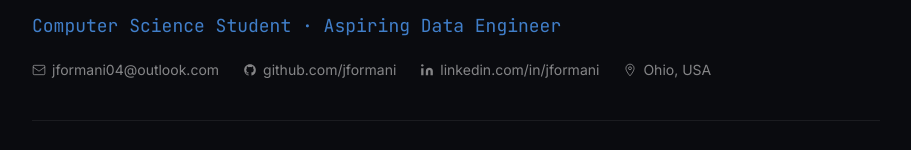
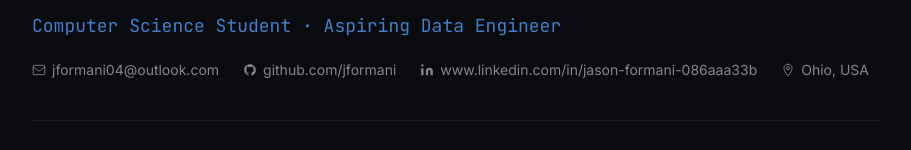
Before and after one commit to jformani04/portfolio, a Next.js app: page /resume in a window 1280 px wide. Shown: the part 165-315 px from the top of the page, without its empty margins (184-1095 px from the left). Built offline with nearby package versions, Linux system fonts and the light colour scheme.

Commit message:
Update LinkedIn profile URL

```diff
--- a/app/resume/page.tsx
+++ b/app/resume/page.tsx
@@ -50,8 +50,8 @@ export default function ResumePage() {
             <a href="https://github.com/jformani" target="_blank" rel="noopener noreferrer" className="hover:text-blue transition-colors flex items-center gap-1.5">
               <GithubIcon /> github.com/jformani
             </a>
-            <a href="https://linkedin.com/in/jformani" target="_blank" rel="noopener noreferrer" className="hover:text-blue transition-colors flex items-center gap-1.5">
-              <LinkedinIcon /> linkedin.com/in/jformani
+            <a href="https://www.linkedin.com/in/jason-formani-086aaa33b" target="_blank" rel="noopener noreferrer" className="hover:text-blue transition-colors flex items-center gap-1.5">
+              <LinkedinIcon /> www.linkedin.com/in/jason-formani-086aaa33b
             </a>
             <span className="flex items-center gap-1.5">
               <LocationIcon /> Ohio, USA
--- a/components/Contact.tsx
+++ b/components/Contact.tsx
@@ -17,8 +17,8 @@ const contacts = [
   },
   {
     label: 'LinkedIn',
-    value: 'linkedin.com/in/jformani',
-    href: 'https://linkedin.com/in/jformani',
+    value: 'www.linkedin.com/in/jason-formani-086aaa33b',
+    href: 'https://www.linkedin.com/in/jason-formani-086aaa33b',
     icon: <LinkedinIcon />,
   },
 ];
--- a/components/Footer.tsx
+++ b/components/Footer.tsx
@@ -17,7 +17,7 @@ export default function Footer() {
             <GithubIcon />
           </a>
           <a
-            href="https://linkedin.com/in/jformani"
+            href="https://www.linkedin.com/in/jason-formani-086aaa33b"
             target="_blank"
             rel="noopener noreferrer"
             className="text-white/35 transition-colors hover:text-white"
```
